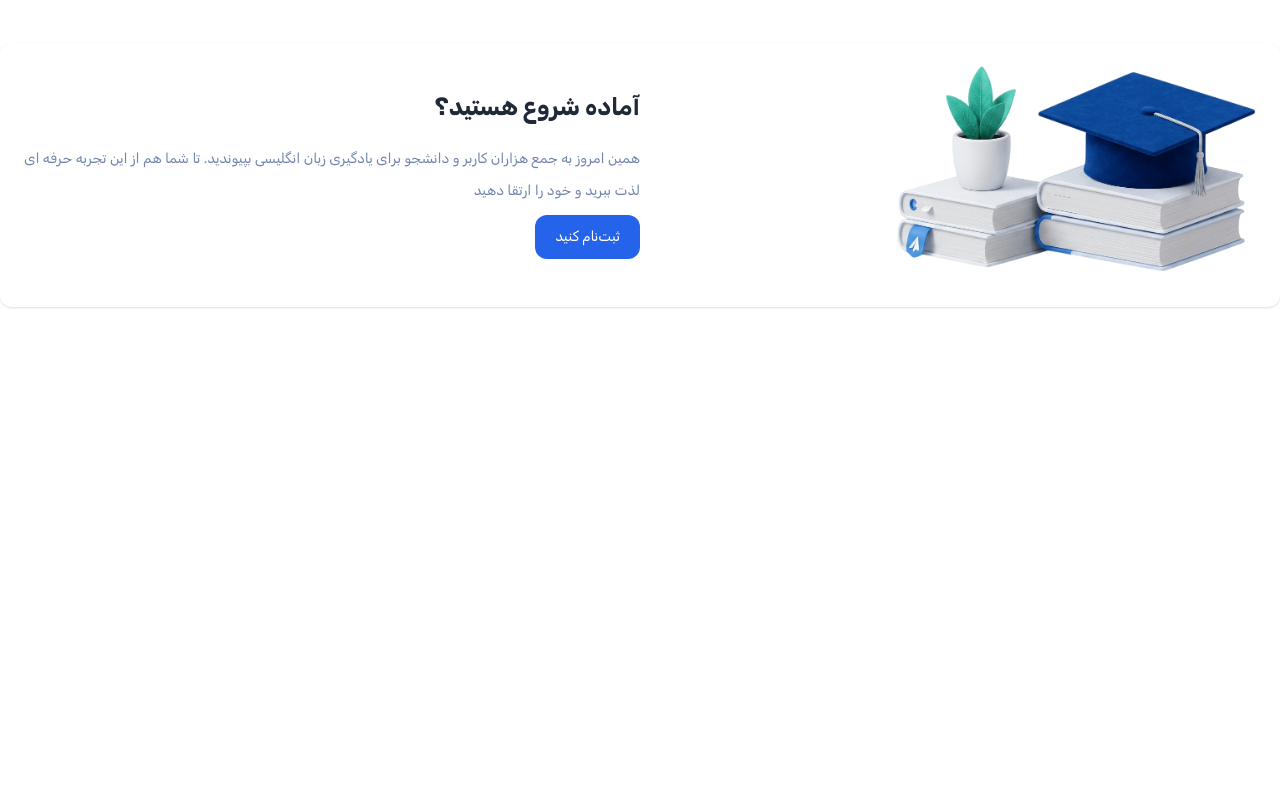
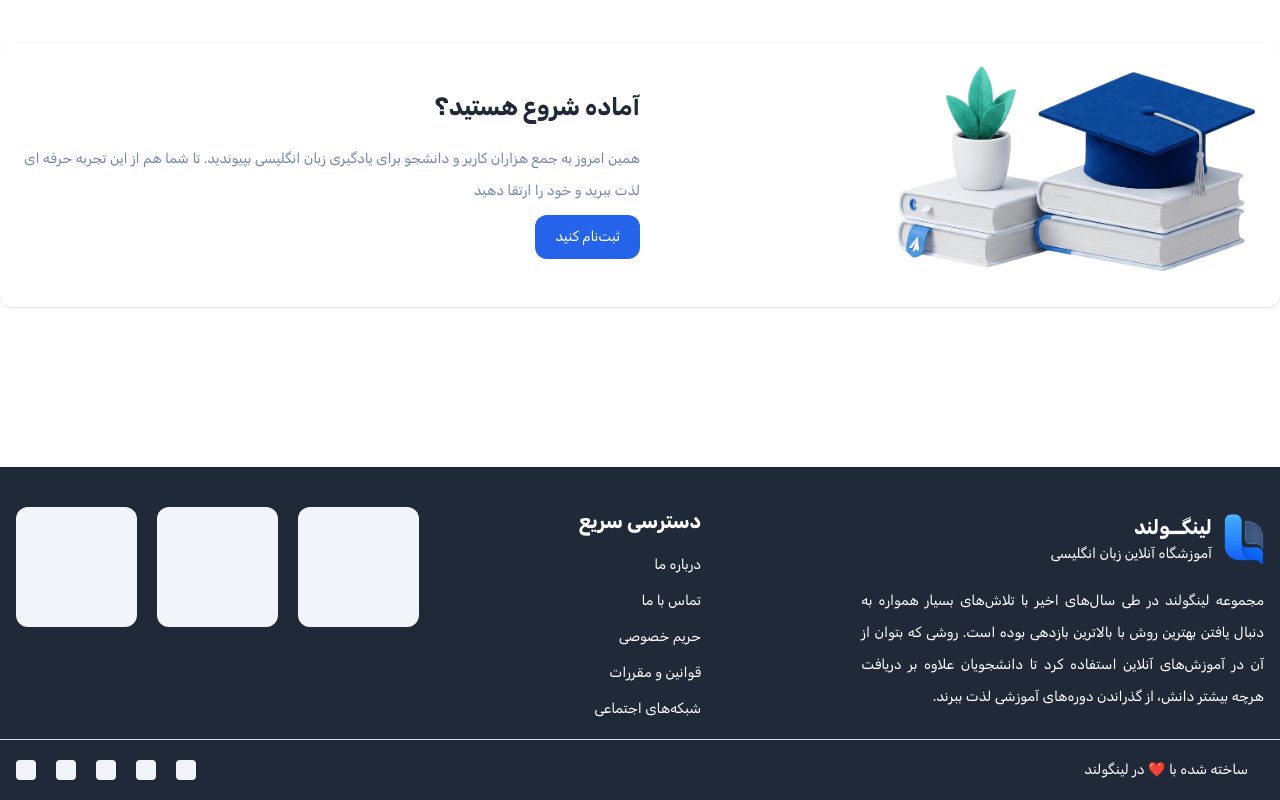
Before and after one commit to developack/lingoland, a React (Vite) app in the folder frontend/: page / in a window 1280 px wide. Shown: the part 2820-3620 px from the top of the page. Before the commit the page ends 3287 px from the top, so only its background shows below. Built offline with nearby package versions, Linux system fonts and the light colour scheme.

Commit message:
create footer component for project

```diff
--- a/frontend/index.html
+++ b/frontend/index.html
@@ -6,7 +6,7 @@
     <meta name="viewport" content="width=device-width, initial-scale=1.0" />
   </head>
   <body>
-    <div id="root"></div>
+    <div id="root" class="min-h-screen flex flex-col"></div>
     <script type="module" src="./src/main.jsx"></script>
   </body>
 </html>
--- a/frontend/src/components/Footer.jsx
+++ b/frontend/src/components/Footer.jsx
@@ -1,5 +1,50 @@
+import { Link } from "react-router"
+
+
 export function Footer() {
     return(
-        <div className="mt-40"></div>
+        <footer className="mt-40 bg-text py-5">
+            <div className="container grid grid-cols-[1fr_1fr_1fr] items-center justify-items-center py-5 gap-5">
+                <div>
+                    <Link to="/" className="flex items-center gap-3 mb-5">
+                        <img className="w-10" src="../../public/logo.png" alt="logo"/>
+                        <div>
+                            <p className="font-bold text-xl text-white">لینگــولند</p>
+                            <span className="text-sm text-white">آموزشگاه آنلاین زبان انگلیسی</span>
+                        </div>
+                    </Link>
+                    <p className="text-sm text-justify leading-8 text-white">مجموعه لینگولند در طی سال‌های اخیر با تلاش‌های بسیار همواره به دنبال یافتن بهترین روش با
+                        بالاترین بازدهی بوده است. روشی که بتوان از آن در آموزش‌های آنلاین استفاده کرد تا دانشجویان
+                        علاوه بر دریافت هرچه بیشتر دانش، از گذراندن دوره‌های آموزشی لذت ببرند.</p>
+                </div>
+                <nav>
+                    <h4 className="text-white font-bold mb-5 text-xl">دسترسی سریع</h4>
+                    <ul className="text-sm flex flex-col gap-4">
+                        <li><Link to="" className="text-white">درباره ما</Link></li>
+                        <li><Link to="" className="text-white">تماس با ما</Link></li>
+                        <li><Link to="" className="text-white">حریم خصوصی</Link></li>
+                        <li><Link to="" className="text-white">قوانین و مقررات</Link></li>
+                        <li><Link to="" className="text-white">شبکه‌های اجتماعی</Link></li>
+                    </ul>
+                </nav>
+                <div className="grid grid-cols-3 w-full h-full gap-5 items-start">
+                    <div className="bg-button rounded-xl w-full h-30"></div>
+                    <div className="bg-button rounded-xl w-full h-30"></div>
+                    <div className="bg-button rounded-xl w-full h-30"></div>
+                </div>
+            </div>
+            <div className="border-t border-border pt-5">
+                <div className="flex items-start justify-between container">
+                    <p className="text-sm text-white container">ساخته شده با ❤️ در لینگولند</p>
+                    <div className="flex items-center gap-5">
+                        <span className="bg-button h-5 w-5 rounded-sm"></span>
+                        <span className="bg-button h-5 w-5 rounded-sm"></span>
+                        <span className="bg-button h-5 w-5 rounded-sm"></span>
+                        <span className="bg-button h-5 w-5 rounded-sm"></span>
+                        <span className="bg-button h-5 w-5 rounded-sm"></span>
+                    </div>
+                </div>
+            </div>
+        </footer>
     )
 }
--- a/frontend/src/pages/CoursesPage.jsx
+++ b/frontend/src/pages/CoursesPage.jsx
@@ -7,7 +7,9 @@ export function CoursesPage() {
             <Header />
 
             <title>Courses Page</title>
-            <div>This is courses page</div>
+            <div className="flex-1">
+                <div>This is courses page</div>
+            </div>
 
             <Footer/>
         </>
--- a/frontend/src/pages/HomePage.jsx
+++ b/frontend/src/pages/HomePage.jsx
@@ -10,6 +10,7 @@ export function HomePage() {
 
             <title>Home Page</title>
 
+            <div className="flex-1">
                 <section className="container grid grid-cols-2 items-center mt-20">
                     <div className="flex flex-col gap-5">
                         <div className="flex flex-col gap-5">
@@ -23,9 +24,11 @@ export function HomePage() {
                             </div>
                             <h2 className="text-2xl font-bold">یادگیری اصولی و دقیق زبان انگلیسی در آکادمی لینگولند</h2>
                             <p className="text-sm text-text-secondary leading-8">
-                            آکادمی لینگولند یک پلتفرم آموزش زبان انگلیسی آنلاین می‌باشد، با هدف آموزش آسان و اصولی این
+                                آکادمی لینگولند یک پلتفرم آموزش زبان انگلیسی آنلاین می‌باشد، با هدف آموزش آسان و اصولی
+                                این
                                 پلتفرم جهت کمک به کاربران عزیز طراحی شد
-                            آکادمی لینگولند یک پلتفرم آموزش زبان انگلیسی آنلاین می‌باشد، با هدف آموزش آسان و اصولی این
+                                آکادمی لینگولند یک پلتفرم آموزش زبان انگلیسی آنلاین می‌باشد، با هدف آموزش آسان و اصولی
+                                این
                                 پلتفرم جهت کمک به کاربران عزیز طراحی شد
                             </p>
                         </div>
@@ -56,7 +59,8 @@ export function HomePage() {
                             <div className="flex flex-col gap-5">
                                 <h2 className="text-2xl font-bold">تکالیف آنلاین</h2>
                                 <p className="text-sm text-text-secondary leading-8">
-                                تکالیف خود را به صورت آنلاین بارگذاری کنید وضعیت بررسی را مشاهده و کنید و بازخورد مدرس
+                                    تکالیف خود را به صورت آنلاین بارگذاری کنید وضعیت بررسی را مشاهده و کنید و بازخورد
+                                    مدرس
                                     را دریافت کنید
                                     و درباره مشکلات خود با پشتیبانان آموزشی در ارتباط باشید.
                                 </p>
@@ -110,7 +114,8 @@ export function HomePage() {
                             <div className="flex flex-col gap-5">
                                 <h2 className="text-2xl font-bold">آزمون آنلاین</h2>
                                 <p className="text-sm text-text-secondary leading-8">
-                                آزمون های آنلاین متنوع و زمان دار برگزار کنید و نتایج را به صورت خودکار و دقیق بررسی و
+                                    آزمون های آنلاین متنوع و زمان دار برگزار کنید و نتایج را به صورت خودکار و دقیق بررسی
+                                    و
                                     تحلیل کنید
                                 </p>
                             </div>
@@ -172,7 +177,8 @@ export function HomePage() {
                             <div className="flex flex-col gap-5">
                                 <h2 className="text-2xl font-bold">پرداخت آنلاین</h2>
                                 <p className="text-sm text-text-secondary leading-8">
-                                تمام پرداخت های خود رو به صورت آنلاین و طریق درگاه های امن و سریع انجام دهید و تاریخچه
+                                    تمام پرداخت های خود رو به صورت آنلاین و طریق درگاه های امن و سریع انجام دهید و
+                                    تاریخچه
                                     تراکنش ها را مشاهده کنید.
                                 </p>
                             </div>
@@ -279,12 +285,15 @@ export function HomePage() {
                         <div className="flex flex-col items-start gap-5">
                             <h2 className="text-2xl font-bold">آماده شروع هستید؟</h2>
                             <p className="text-sm text-text-secondary leading-8">همین امروز به جمع هزاران کاربر و دانشجو
-                             برای یادگیری زبان انگلیسی بپیوندید. تا شما هم از این تجربه حرفه ای لذت ببرید و خود را ارتقا دهید
+                                برای یادگیری زبان انگلیسی بپیوندید. تا شما هم از این تجربه حرفه ای لذت ببرید و خود را
+                                ارتقا دهید
                             </p>
                         </div>
-                    <Link to="/courses" className="bg-primary text-white rounded-xl py-3 px-5 text-sm">ثبت‌نام کنید</Link>
+                        <Link to="/courses" className="bg-primary text-white rounded-xl py-3 px-5 text-sm">ثبت‌نام
+                            کنید</Link>
                     </div>
                 </section>
+            </div>
 
             <Footer/>
         </>
```
Lines whose indentation alone changed are shown as unchanged.
